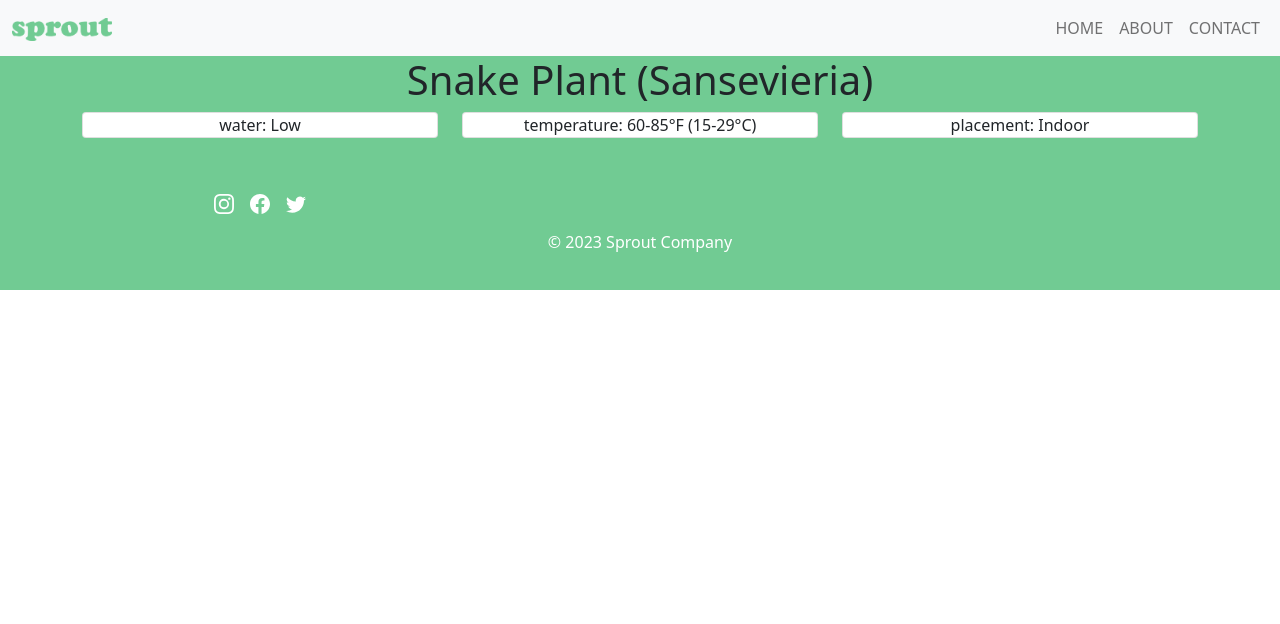
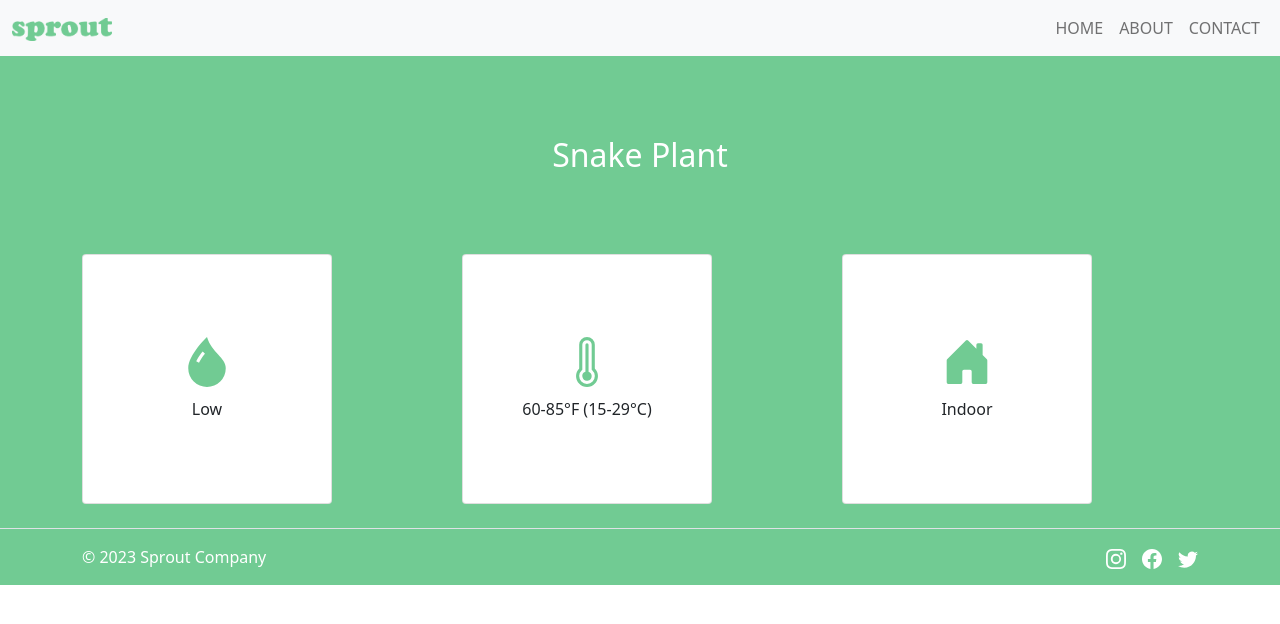
Before and after one commit to nevgh/sprout, a React (Create React App) app: page /plantdetails/1 in a window 1280 px wide. Shown: the top 624 px of the page. Built offline with nearby package versions, Linux system fonts and the light colour scheme.

Commit message:
new updates

```diff
--- a/package.json
+++ b/package.json
@@ -6,6 +6,7 @@
     "@testing-library/jest-dom": "^5.17.0",
     "@testing-library/react": "^13.4.0",
     "@testing-library/user-event": "^13.5.0",
+    "@use-gesture/react": "^10.2.27",
     "bootstrap": "^5.1.3",
     "bootstrap-social": "^5.1.1",
     "font-awesome": "^4.7.0",
--- a/src/PLANTS.js
+++ b/src/PLANTS.js
@@ -1,140 +1,140 @@
 export const Plants = [
   {
     Id: 1,
-    nameOfPlant: "Snake Plant (Sansevieria)",
+    nameOfPlant: "Snake Plant",
     water: "Low",
     temperature: "60-85°F (15-29°C)",
     indoorOutdoor: "Indoor",
   },
   {
     Id: 2,
-    nameOfPlant: "Pothos (Epipremnum aureum)",
+    nameOfPlant: "Pothos",
     water: "Moderate",
     temperature: "65-85°F (18-29°C)",
     indoorOutdoor: "Indoor",
   },
   {
     Id: 3,
-    nameOfPlant: "Spider Plant (Chlorophytum comosum)",
+    nameOfPlant: "Spider Plant",
     water: "Moderate",
     temperature: "55-80°F (13-27°C)",
     indoorOutdoor: "Indoor",
   },
   {
     Id: 4,
-    nameOfPlant: "Peace Lily (Spathiphyllum)",
+    nameOfPlant: "Peace Lily",
     water: "Moderate",
     temperature: "65-80°F (18-27°C)",
     indoorOutdoor: "Indoor",
   },
   {
     Id: 5,
-    nameOfPlant: "ZZ Plant (Zamioculcas zamiifolia)",
+    nameOfPlant: "ZZ Plant",
     water: "Low",
     temperature: "60-75°F (15-24°C)",
     indoorOutdoor: "Indoor",
   },
   {
     Id: 6,
-    nameOfPlant: "English Ivy (Hedera helix)",
+    nameOfPlant: "English Ivy",
     water: "Moderate",
     temperature: "50-75°F (10-24°C)",
     indoorOutdoor: "Indoor",
   },
   {
     Id: 7,
-    nameOfPlant: "Rubber Plant (Ficus elastica)",
+    nameOfPlant: "Rubber Plant",
     water: "Moderate",
     temperature: "60-75°F (15-24°C)",
     indoorOutdoor: "Indoor",
   },
   {
     Id: 8,
-    nameOfPlant: "Aloe Vera (Aloe vera)",
+    nameOfPlant: "Aloe Vera",
     water: "Low",
     temperature: "55-80°F (13-27°C)",
     indoorOutdoor: "Indoor",
   },
   {
     Id: 9,
-    nameOfPlant: "Boston Fern (Nephrolepis exaltata)",
+    nameOfPlant: "Boston Fern",
     water: "Moderate to high",
     temperature: "60-75°F (15-24°C)",
     indoorOutdoor: "Indoor",
   },
   {
     Id: 10,
-    nameOfPlant: "Philodendron (Philodendron spp.)",
+    nameOfPlant: "Philodendron",
     water: "Moderate",
     temperature: "65-80°F (18-27°C)",
     indoorOutdoor: "Indoor",
   },
   {
     Id: 11,
-    nameOfPlant: "Lavender (Lavandula spp.)",
+    nameOfPlant: "Lavender",
     water: "Low to moderate",
     temperature: "60-75°F (15-24°C)",
     indoorOutdoor: "Outdoor",
   },
   {
     Id: 12,
-    nameOfPlant: "Rosemary (Rosmarinus officinalis)",
+    nameOfPlant: "Rosemary",
     water: "Low to moderate",
     temperature: "60-75°F (15-24°C)",
     indoorOutdoor: "Outdoor",
   },
   {
     Id: 13,
-    nameOfPlant: "Geranium (Pelargonium spp.)",
+    nameOfPlant: "Geranium",
     water: "Moderate",
     temperature: "65-75°F (18-24°C)",
     indoorOutdoor: "Outdoor",
   },
   {
     Id: 14,
-    nameOfPlant: "Marigold (Tagetes spp.)",
+    nameOfPlant: "Marigold",
     water: "Moderate",
     temperature: "60-85°F (15-29°C)",
     indoorOutdoor: "Outdoor",
   },
   {
     Id: 15,
-    nameOfPlant: "Petunia (Petunia spp.)",
+    nameOfPlant: "Petunia",
     water: "Moderate",
     temperature: "60-80°F (15-27°C)",
     indoorOutdoor: "Outdoor",
   },
   {
     Id: 16,
-    nameOfPlant: "Sunflower (Helianthus annuus)",
+    nameOfPlant: "Sunflower",
     water: "Moderate",
     temperature: "60-75°F (15-24°C)",
     indoorOutdoor: "Outdoor",
   },
   {
     Id: 17,
-    nameOfPlant: "Pansy (Viola tricolor)",
+    nameOfPlant: "Pansy",
     water: "Moderate",
     temperature: "45-65°F (7-18°C)",
     indoorOutdoor: "Outdoor",
   },
   {
     Id: 18,
-    nameOfPlant: "Zinnia (Zinnia elegans)",
+    nameOfPlant: "Zinnia",
     water: "Moderate",
     temperature: "70-85°F (21-29°C)",
     indoorOutdoor: "Outdoor",
   },
   {
     Id: 19,
-    nameOfPlant: "Salvia (Salvia spp.)",
+    nameOfPlant: "Salvia",
     water: "Moderate",
     temperature: "65-80°F (18-27°C)",
     indoorOutdoor: "Outdoor",
   },
   {
     Id: 20,
-    nameOfPlant: "Nasturtium (Tropaeolum majus)",
+    nameOfPlant: "Nasturtium",
     water: "Moderate",
     temperature: "60-75°F (15-24°C)",
     indoorOutdoor: "Outdoor",
--- a/src/components/Footer.js
+++ b/src/components/Footer.js
@@ -3,37 +3,38 @@ import { Twitter, Facebook, Instagram } from "react-bootstrap-icons";
 
 const Footer = () => {
   return (
-    <footer className="footer">
+    <footer className="footer d-flex flex-wrap justify-content-between align-items-center py-3 my-4 border-top">
       <Container>
         <Row>
-          <Col xs={{ size: 4, offset: 1 }} sm="2">
+          <Col className="col-md-4 d-flex align-items-center text-white">
+            <span>© 2023 Sprout Company</span>
+          </Col>
+          <Col className="md-4 justify-content-end d-flex">
             <a
               href="https://www.instagram.com/"
               target="_blank"
               rel="noreferrer"
-              className="m-2"
+              className="ms-3"
             >
-              <Instagram color="white" size={20} className="ml-4" />
+              <Instagram color="white" size={20} />
             </a>
             <a
               href="https://www.facebook.com/"
               target="_blank"
               rel="noreferrer"
-              className="m-2"
+              className="ms-3"
             >
-              <Facebook color="white" size={20} className="ml-4" />
+              <Facebook color="white" size={20} />
             </a>
             <a
               href="https://www.twitter.com/"
               target="_blank"
               rel="noreferrer"
-              className="m-2"
+              className="ms-3"
             >
               <Twitter color="white" size={20} />
             </a>
           </Col>
-
-          <p className="text-center text-white mt-3">© 2023 Sprout Company</p>
         </Row>
       </Container>
     </footer>
--- a/src/components/PlantDetails.js
+++ b/src/components/PlantDetails.js
@@ -1,6 +1,11 @@
 import { Card, CardText, Container, Row, Col } from "reactstrap";
 import { useParams } from "react-router-dom";
 import { Plants } from "../Plants";
+import {
+  DropletFill,
+  ThermometerHigh,
+  HouseDoorFill,
+} from "react-bootstrap-icons";
 
 const PlantDetails = () => {
   const { plantId } = useParams();
@@ -9,20 +14,56 @@ const PlantDetails = () => {
   return (
     <Container>
       <Row>
-        <h1>{plant.nameOfPlant}</h1>
+        <h2 style={{ margin: "5rem auto", color: "white" }}>
+          {plant.nameOfPlant}
+        </h2>
         <Col>
-          <Card>
-            <CardText> water: {plant.water}</CardText>
+          <Card
+            style={{
+              width: "250px",
+              height: "250px",
+              display: "flex",
+              flexDirection: "column",
+              justifyContent: "center",
+              alignItems: "center",
+            }}
+          >
+            <DropletFill size={50} style={{ color: "#71cb93" }} />
+            <CardText style={{ marginTop: "10px" }}>{plant.water}</CardText>
           </Card>
         </Col>
         <Col>
-          <Card>
-            <CardText>temperature: {plant.temperature}</CardText>
+          <Card
+            style={{
+              width: "250px",
+              height: "250px",
+              display: "flex",
+              flexDirection: "column",
+              justifyContent: "center",
+              alignItems: "center",
+            }}
+          >
+            <ThermometerHigh size={50} style={{ color: "#71cb93" }} />
+            <CardText style={{ marginTop: "10px" }}>
+              {plant.temperature}
+            </CardText>
           </Card>
         </Col>
         <Col>
-          <Card>
-            <CardText>placement: {plant.indoorOutdoor}</CardText>
+          <Card
+            style={{
+              width: "250px",
+              height: "250px",
+              display: "flex",
+              flexDirection: "column",
+              justifyContent: "center",
+              alignItems: "center",
+            }}
+          >
+            <HouseDoorFill size={50} style={{ color: "#71cb93" }} />
+            <CardText style={{ marginTop: "10px" }}>
+              {plant.indoorOutdoor}
+            </CardText>
           </Card>
         </Col>
       </Row>
--- a/src/components/PlantSearch.js
+++ b/src/components/PlantSearch.js
@@ -25,7 +25,7 @@ const PlantSearch = () => {
   return (
     <div
       className="container mx-auto"
-      style={{ width: "700px", marginTop: "10rem" }}
+      // style={{ width: "700px", marginTop: "10rem" }}
     >
       <div className="row text-center mb-2">
         <h3>explore your plant!</h3>
@@ -50,6 +50,7 @@ const PlantSearch = () => {
           Search
         </button>
 
+        {filteredPlants.length > 0 && (
           <button
             onClick={handlesClearAll}
             id="clearBtn"
@@ -57,10 +58,11 @@ const PlantSearch = () => {
           >
             Clear Result
           </button>
+        )}
       </div>
       <div>
         {filteredPlants.map((plant) => (
-          <ul>
+          <ul className="list-unstyled">
             <li key={plant.id}>{plant.nameOfPlant}</li>
             <Link to={`/plantdetails/${plant.Id}`}>
               <button className="col col-2 btn btn-light ms-1">
```
Also changed, not shown: src/App.css (line endings or trailing spaces), src/components/DetailCard.js (added), 1 other file (tests, documents, lock files or other folders). Lines whose indentation alone changed are shown as unchanged.
